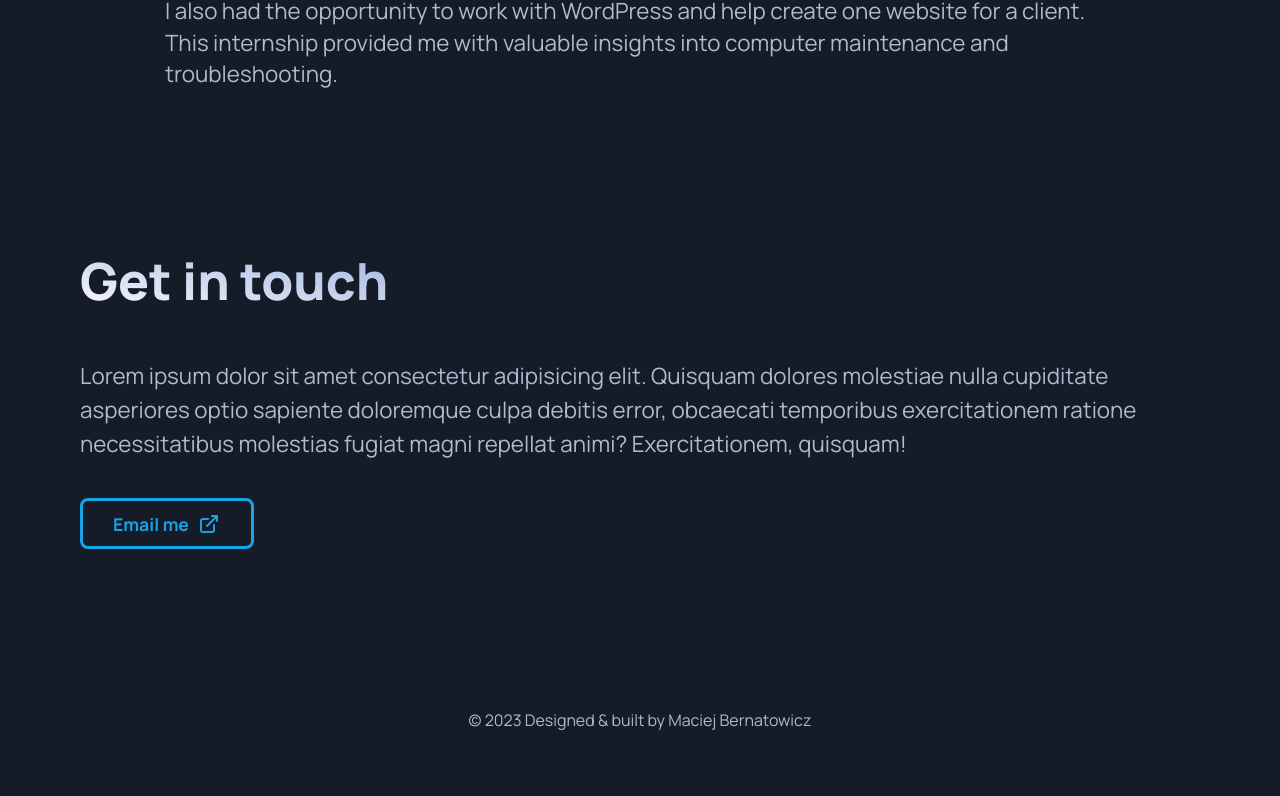
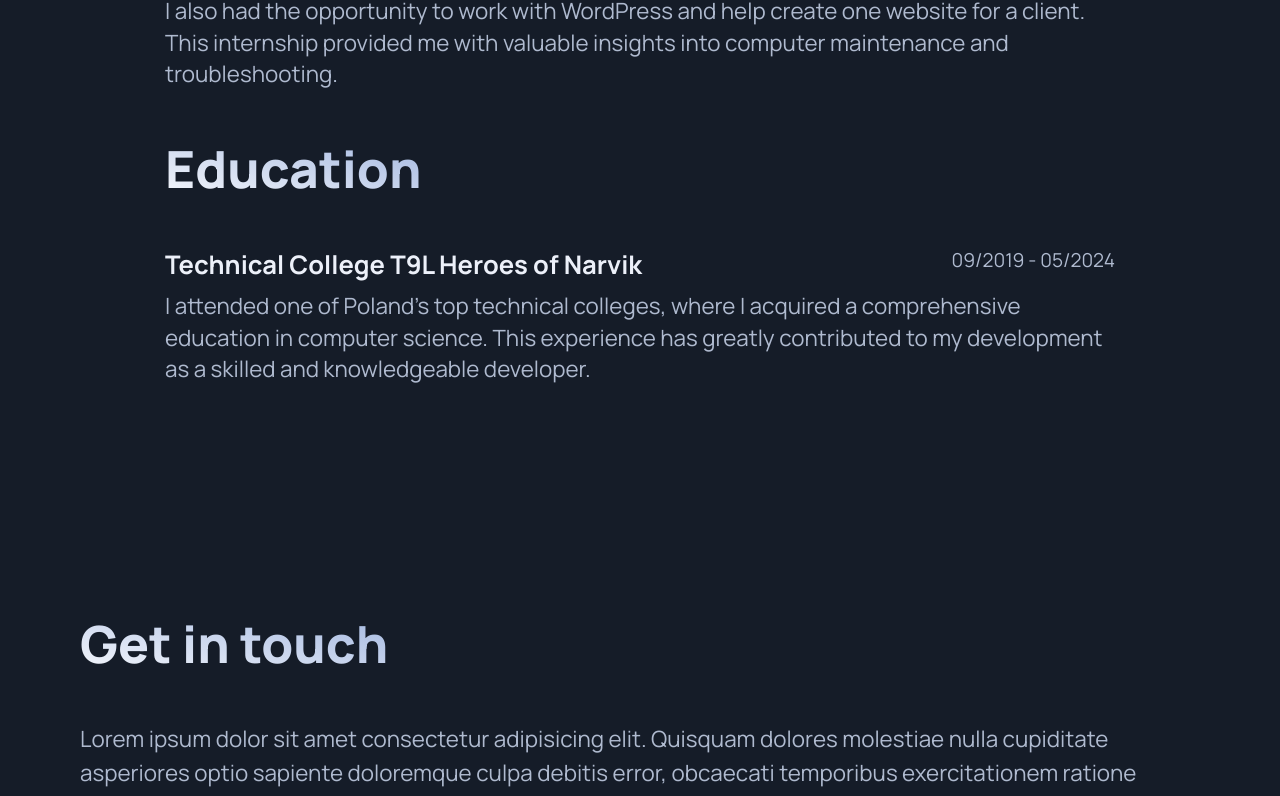
Before and after one commit to Malcewicz/Portfolio-V1, a Next.js app: page / in a window 1280 px wide. Shown: the part 3632-4428 px from the top of the page. Before the commit the page ends 4395 px from the top, so only its background shows below. Built offline with nearby package versions, Linux system fonts and the light colour scheme.

Commit message:
Added education

```diff
--- a/app/layout.tsx
+++ b/app/layout.tsx
@@ -7,6 +7,7 @@ import Projects from "../components/projects";
 import Footer from "../components/footer";
 import Experience from "@/components/experience";
 import Contact from "@/components/contact";
+import Education from "@/components/education";
 
 const manrope = Manrope({
   subsets: ["latin"],
@@ -38,6 +39,7 @@ export default function RootLayout({
           <About />
           <Projects />
           <Experience />
+          <Education />
           <Contact />
         </main>
         <Footer />
```
